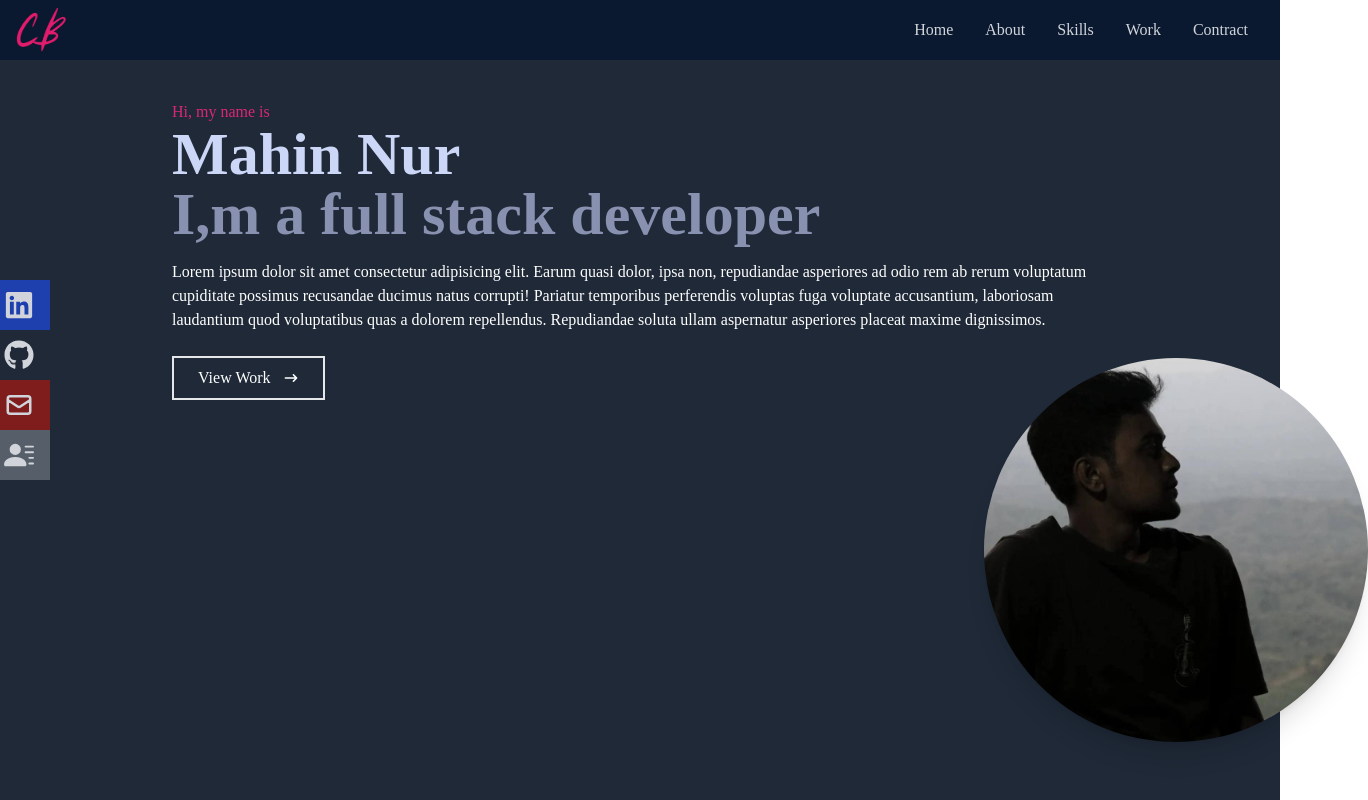
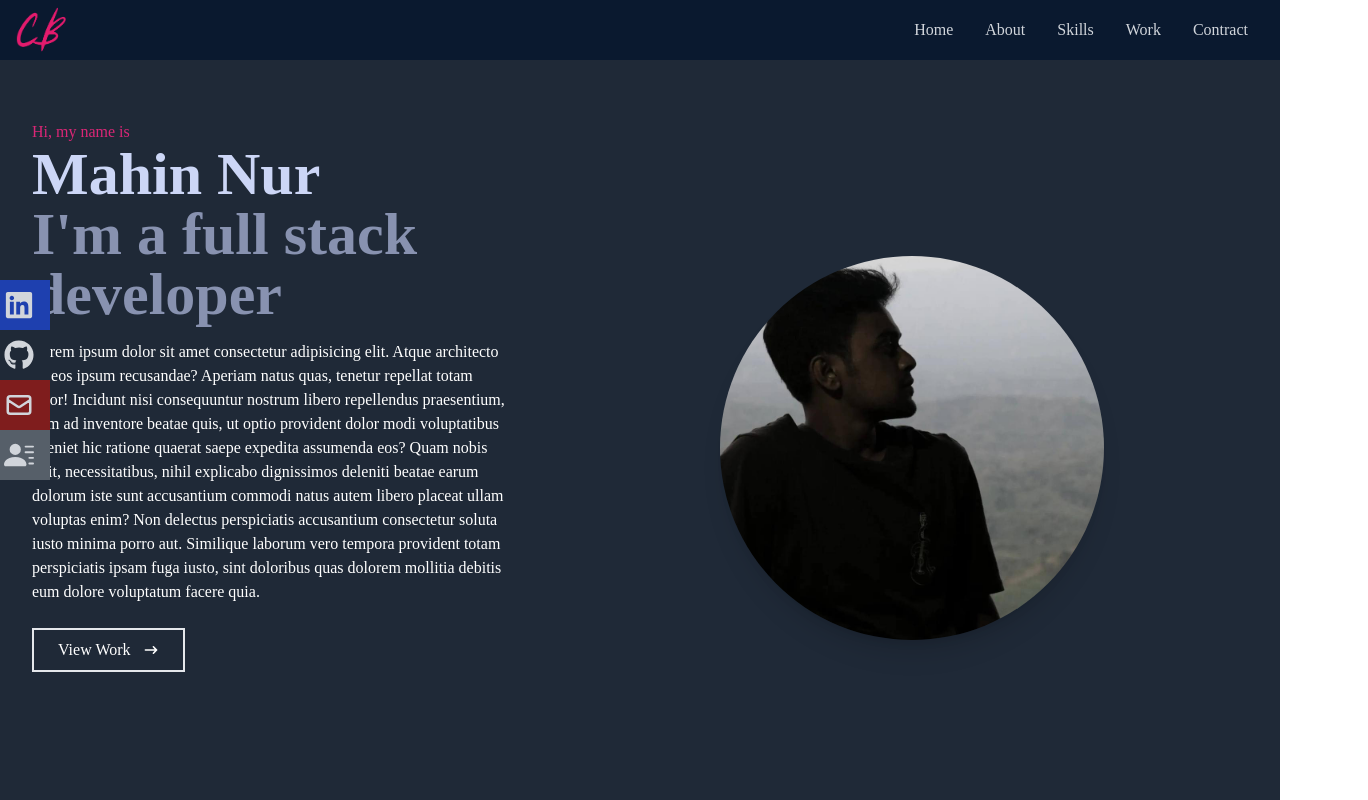
Before and after one commit to injammahin/portfolio, a React (Create React App) app: page / in a window 1280 px wide. Shown: the top 800 px of the page, 1368 px wide, since content can reach past the window. Built offline with nearby package versions, Linux system fonts and the light colour scheme.

Commit message:
profile fixed

```diff
--- a/src/components/HomeBar.jsx
+++ b/src/components/HomeBar.jsx
@@ -1,36 +1,36 @@
 import React from "react";
 import { HiArrowNarrowRight } from "react-icons/hi";
 import profile from "../assets/profile.jpeg";
+
 const HomeBar = () => {
   return (
-    <div name="home" className="w-full h-screen bg-gray-800 ">
-      {/* containter */}
-      <div className="container ">
-        <div className="container ">
-          <div className=" max-w-[1000px] mx-auto  px-8 flex flex-col justify-center h-full">
+    <div name="home" className="w-full h-screen bg-gray-800 flex">
+      {/* Left Container */}
+      <div className="max-w-[1000px] mx-auto px-8 flex flex-col justify-center h-full">
         <div className="my-[100px]">
-              <p className=" text-pink-600">Hi, my name is </p>
-              <h1 className="text-4xl  sm:text-6xl font-bold text-[#ccd6f6]">
+          <p className="text-pink-600">Hi, my name is </p>
+          <h1 className="text-4xl sm:text-6xl font-bold text-[#ccd6f6]">
             Mahin Nur
           </h1>
-              {/* ///////// */}
-
-              {/* /////// */}
           <h2 className="text-4xl sm:text-6xl font-bold text-[#8892b0]">
-                I,m a full stack developer
+            I'm a full stack developer
           </h2>
-              <p className="text-white py-4 max-w[700px]">
-                Lorem ipsum dolor sit amet consectetur adipisicing elit. Earum
-                quasi dolor, ipsa non, repudiandae asperiores ad odio rem ab
-                rerum voluptatum cupiditate possimus recusandae ducimus natus
-                corrupti! Pariatur temporibus perferendis voluptas fuga
-                voluptate accusantium, laboriosam laudantium quod voluptatibus
-                quas a dolorem repellendus. Repudiandae soluta ullam aspernatur
-                asperiores placeat maxime dignissimos.
+          <p className="text-white py-4 max-w-[700px]">
+            Lorem ipsum dolor sit amet consectetur adipisicing elit. Atque
+            architecto ab eos ipsum recusandae? Aperiam natus quas, tenetur
+            repellat totam error! Incidunt nisi consequuntur nostrum libero
+            repellendus praesentium, cum ad inventore beatae quis, ut optio
+            provident dolor modi voluptatibus eveniet hic ratione quaerat saepe
+            expedita assumenda eos? Quam nobis odit, necessitatibus, nihil
+            explicabo dignissimos deleniti beatae earum dolorum iste sunt
+            accusantium commodi natus autem libero placeat ullam voluptas enim?
+            Non delectus perspiciatis accusantium consectetur soluta iusto
+            minima porro aut. Similique laborum vero tempora provident totam
+            perspiciatis ipsam fuga iusto, sint doloribus quas dolorem mollitia
+            debitis eum dolore voluptatum facere quia.
           </p>
-
           <div>
-                <button className=" text-white group border-2 px-6 py-2 my-2 flex items-center hover:bg-pink-600 hover:border-pink-600">
+            <button className="text-white group border-2 px-6 py-2 my-2 flex items-center hover:bg-pink-600 hover:border-pink-600">
               View Work
               <span className="group-hover:rotate-90 duration-300">
                 <HiArrowNarrowRight className="ml-3" />
@@ -40,18 +40,14 @@ const HomeBar = () => {
         </div>
       </div>
 
-          <div className="     flex-col justify-center h-full">
-            <div className="avatar mx-[600px] my-[-150px] hidden-xl  px-96 flex flex-col justify-center h-full">
-              <div className="w-96 rounded-full ">
+      {/* Right Container */}
+      <div className="hidden xl:flex flex-col justify-end mx-44 my-40">
+        <div className="w-96 rounded-full mx-auto">
           <img
-                  className="shadow-xl hover:shadow-[#6fbbbb] hover:scale-110 duration-300
-              rounded-full mx-auto"
+            className="shadow-xl hover:shadow-[#6fbbbb] hover:scale-110 duration-300 rounded-full"
             src={profile}
-                  alt="profile "
+            alt="profile"
           />
-              </div>
-            </div>
-          </div>
         </div>
       </div>
     </div>
```
Lines whose indentation alone changed are shown as unchanged.
